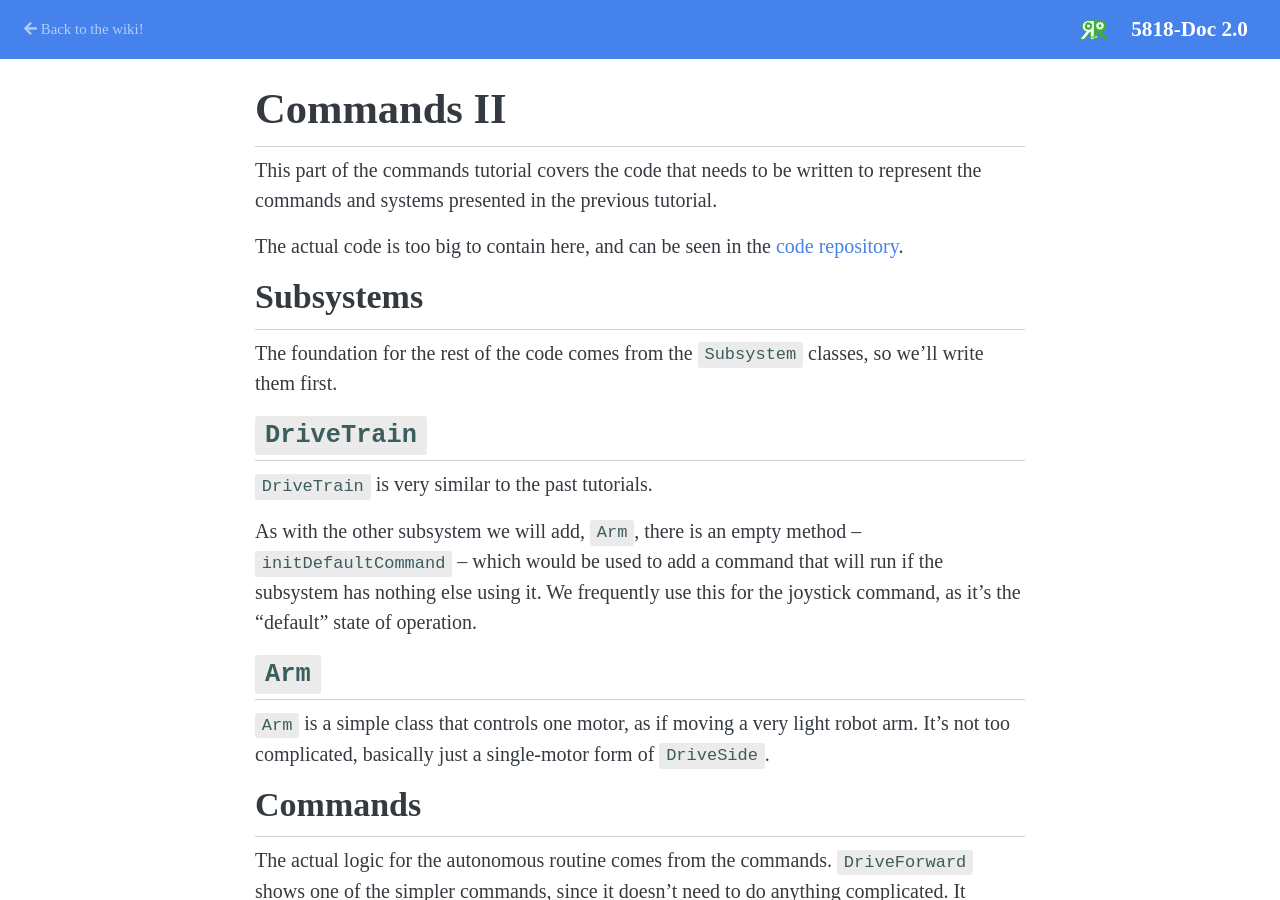
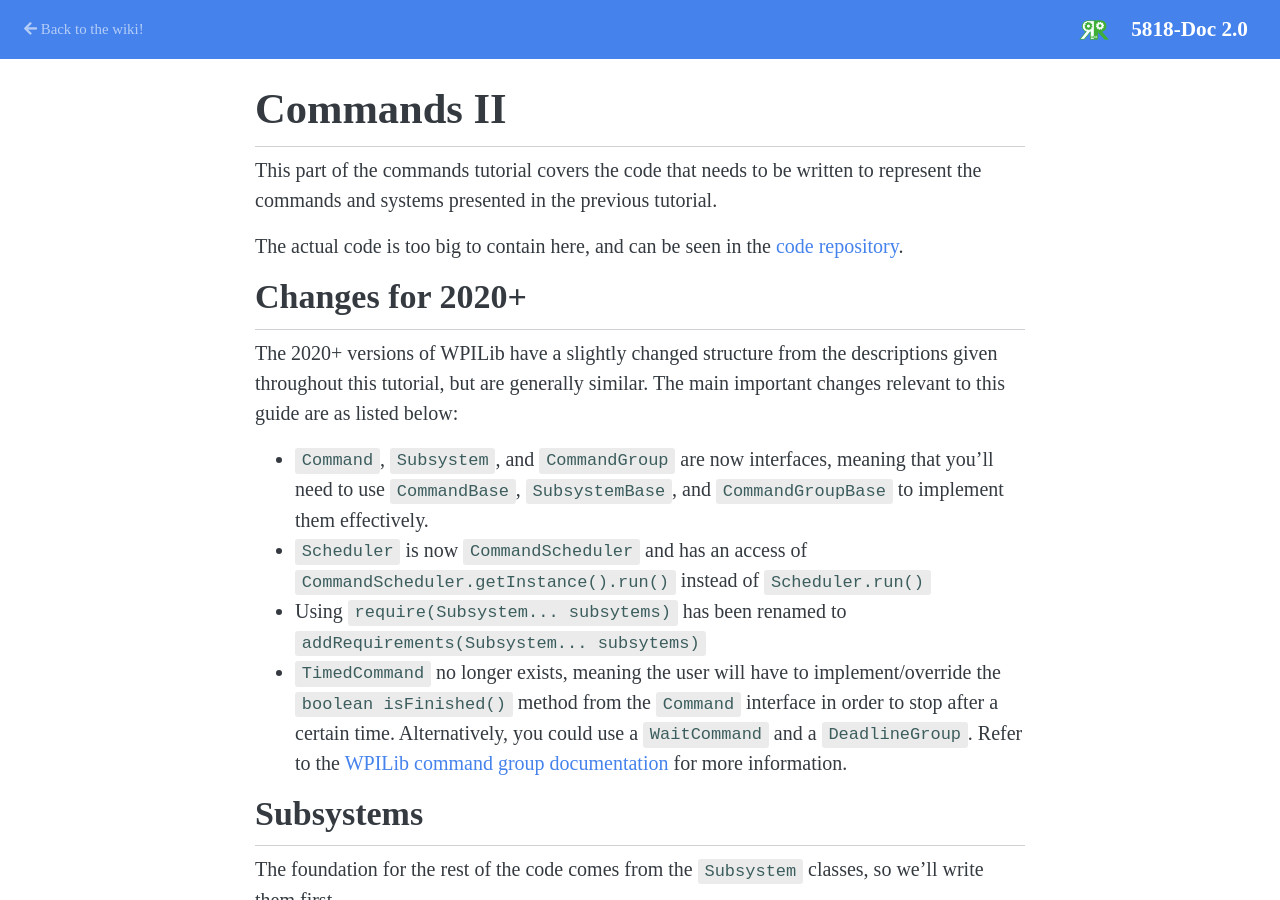
Before and after one commit to Team5818/Primary, a Jekyll site: the page built from docs/tutorials/Commands-II.md, in a window 1280 px wide and 900 px high. Built offline with Jekyll 4.4.1, drawn with Linux system fonts in a browser that asks for light colours; nearby versions of some CDN libraries; some web fonts are replaced; our own code applies the rules of GitHub Pages for plain Markdown files; Markdown is read by kramdown in place of the engine named in the settings.

Commit message:
Update Commands-II for WPILib 2020+

```diff
--- a/docs/tutorials/Commands-II.md
+++ b/docs/tutorials/Commands-II.md
@@ -8,6 +8,24 @@ to represent the commands and systems presented in the previous tutorial.
 
 The actual code is too big to contain here, and can be seen in the [code
 repository](https://github.com/Team5818/Tutorial-Commands-II).
+
+## Changes for 2020+
+The 2020+ versions of WPILib have a slightly changed structure
+from the descriptions given throughout this tutorial, but are
+generally similar. The main important changes relevant to this
+guide are as listed below:
+* `Command`, `Subsystem`, and `CommandGroup` are now interfaces,
+meaning that you'll need to use `CommandBase`, `SubsystemBase`,
+and `CommandGroupBase` to implement them effectively.
+* `Scheduler` is now `CommandScheduler` and has an access of
+`CommandScheduler.getInstance().run()` instead of `Scheduler.run()`
+* Using `require(Subsystem... subsytems)` has been renamed to
+`addRequirements(Subsystem... subsytems)`
+* `TimedCommand` no longer exists, meaning the user will have to
+implement/override the `boolean isFinished()` method from the
+`Command` interface in order to stop after a certain time.
+Alternatively, you could use a `WaitCommand` and a `DeadlineGroup`.
+Refer to the [WPILib command group documentation](https://docs.wpilib.org/en/stable/docs/software/commandbased/command-groups.html) for more information.
 
 ## Subsystems
 The foundation for the rest of the code comes from the `Subsystem` classes,
```
